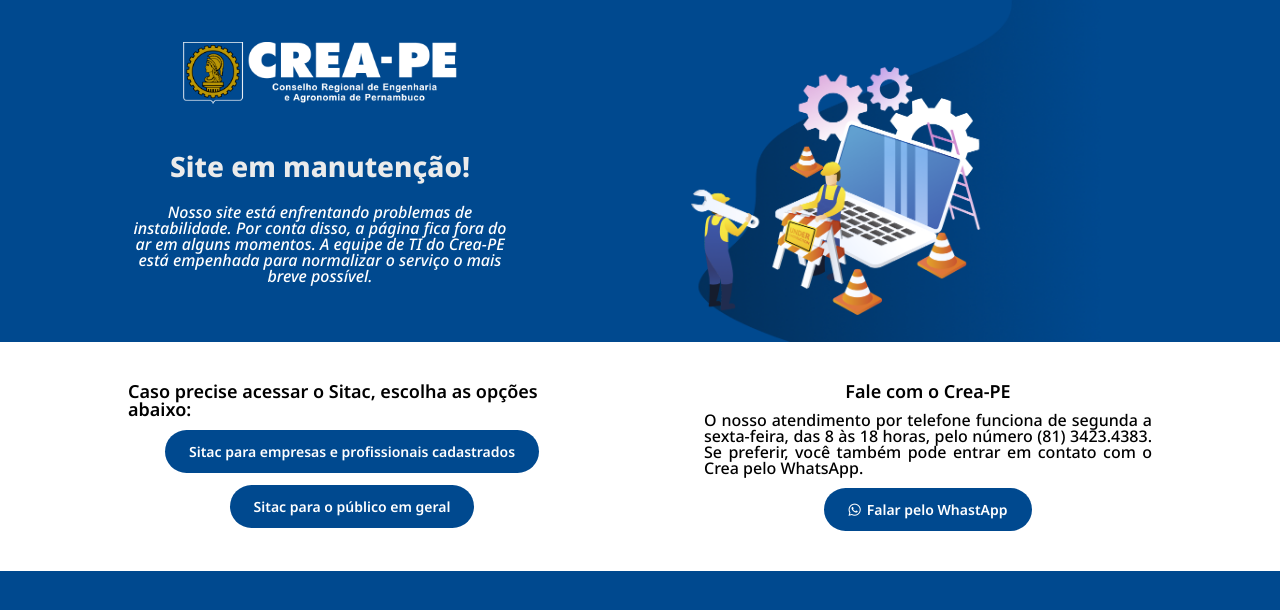
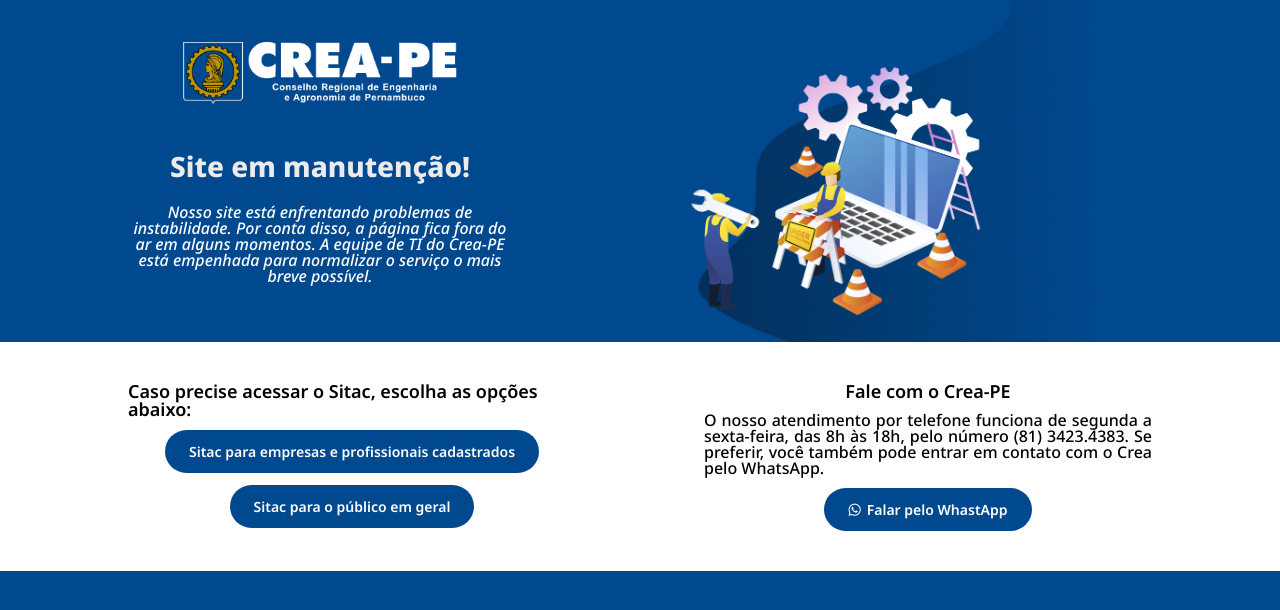
Before and after one commit to majucl02/paginademanuten-ao, a plain HTML site: page index.html in a window 1280 px wide. Drawn offline with Linux system fonts and the light colour scheme.

Commit message:
texto contato html

```diff
--- a/index.html
+++ b/index.html
@@ -30,7 +30,7 @@
         </div>
         <div class="contato">
             <h3>Fale com o Crea-PE</h3>
-            <p>O nosso atendimento por telefone funciona de segunda a sexta-feira, das 8 às 18 horas, pelo número (81) 3423.4383. Se preferir, você também pode entrar em contato com o Crea pelo WhatsApp.</p>
+            <p>O nosso atendimento por telefone funciona de segunda a sexta-feira, das 8h às 18h, pelo número (81) 3423.4383. Se preferir, você também pode entrar em contato com o Crea pelo WhatsApp.</p>
             <button type="button"><i class="fa-brands fa-whatsapp"></i>Falar pelo WhastApp</button>
         </div>
     </section>
```
